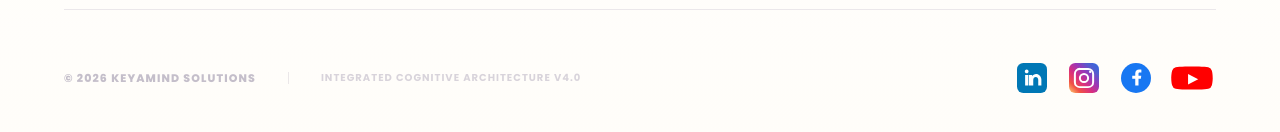
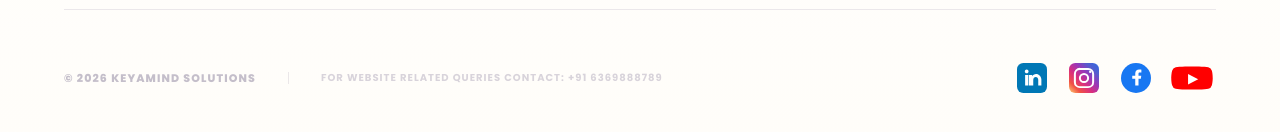
Before and after one commit to VijaySathappan7/keyamind, a React (Vite) app: page /faq in a window 1280 px wide. Shown: the part 3815-3947 px from the top of the page. Built offline with nearby package versions, Linux system fonts and the light colour scheme; a web font is replaced by a local one.

Commit message:
feat: complete premium production-ready Keyamind platform

```diff
--- a/src/components/ContentSection.jsx
+++ b/src/components/ContentSection.jsx
@@ -410,7 +410,7 @@ export default function ContentSection() {
               </p>
               <div className="hidden md:block w-px h-3 bg-dark-lavender/10" />
               <p className="text-dark-lavender/20 text-[10px] font-bold tracking-widest uppercase">
-                Integrated Cognitive Architecture V4.0
+                For website related queries contact: +91 6369888789
               </p>
             </div>
 
```
